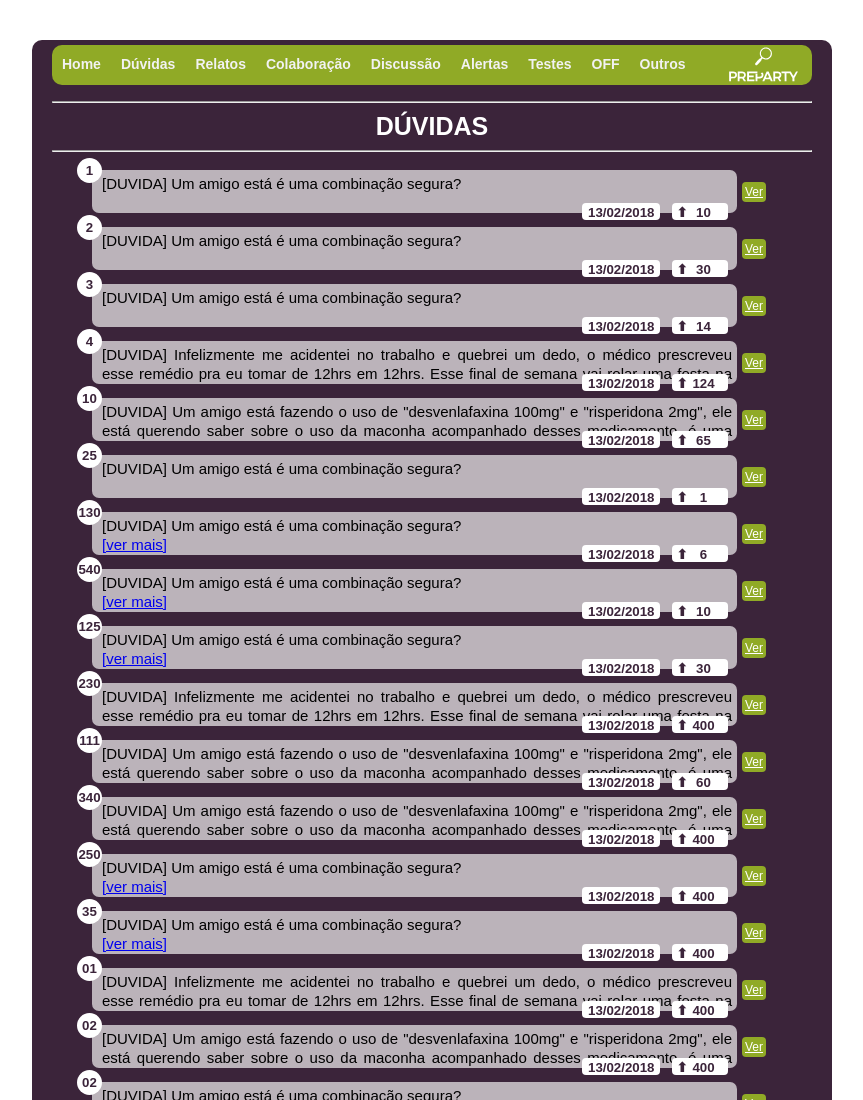
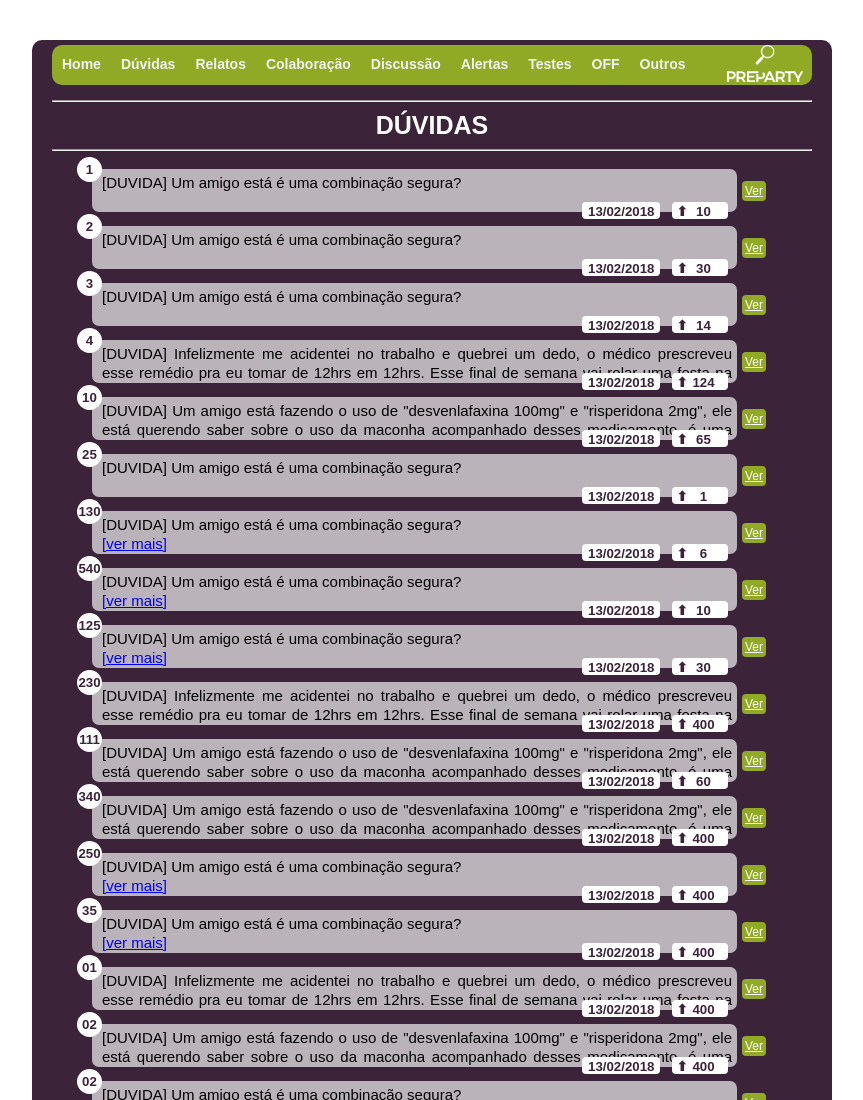
Before and after one commit to cyssh/preparty_view, a plain HTML site: page index.html in a window 1280 px wide. Shown: the top 1100 px of the page, without its empty margins (208-1071 px from the left). Drawn offline with Linux system fonts and the light colour scheme.

Commit message:
Update index.html

```diff
--- a/index.html
+++ b/index.html
@@ -18,7 +18,7 @@
     </object>
     </div>
 
-    <img id="logo_barra" src="prep_logo_new.svg" alt="Logo">
+    <img id="logo_barra" src="prep_logo_new.png" alt="Logo">
 
     <hr>
     <h4 class="topic_name"> DÚVIDAS </h4>
```
